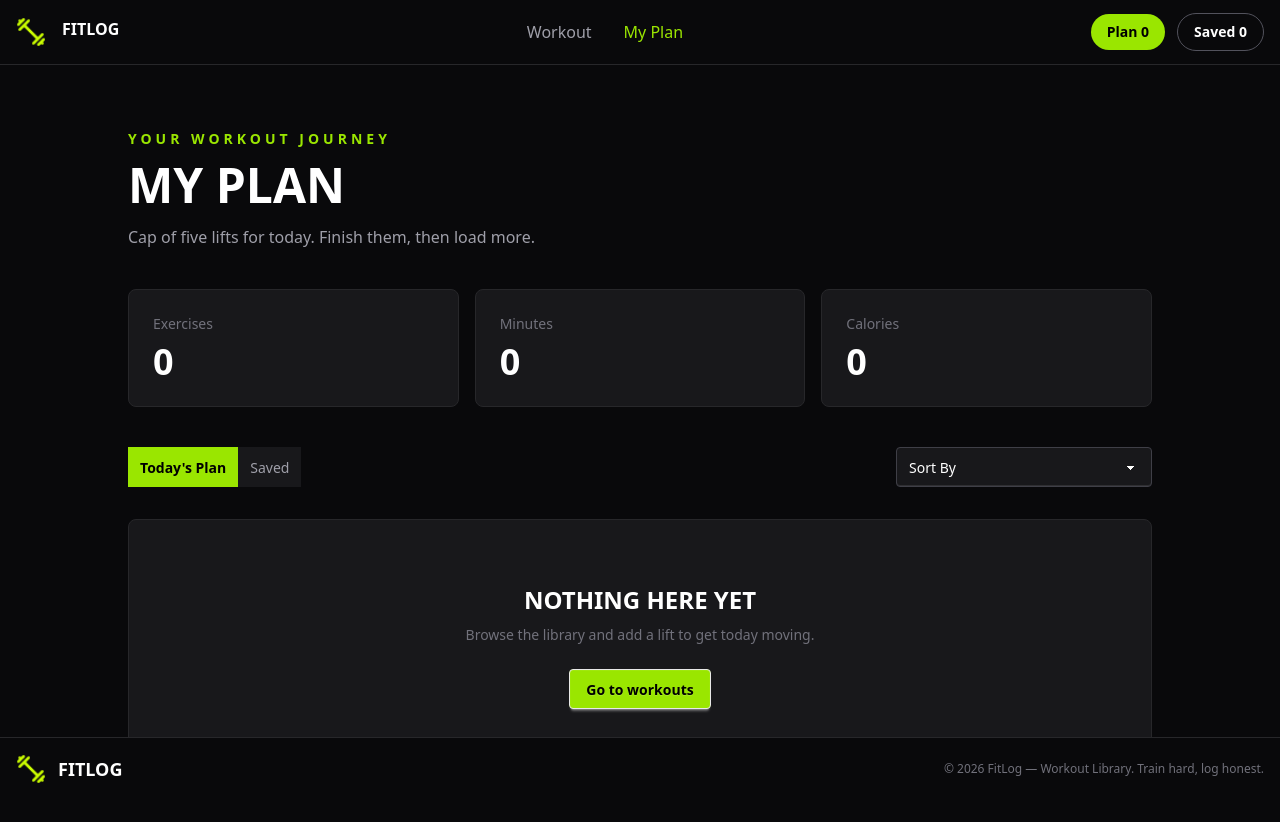
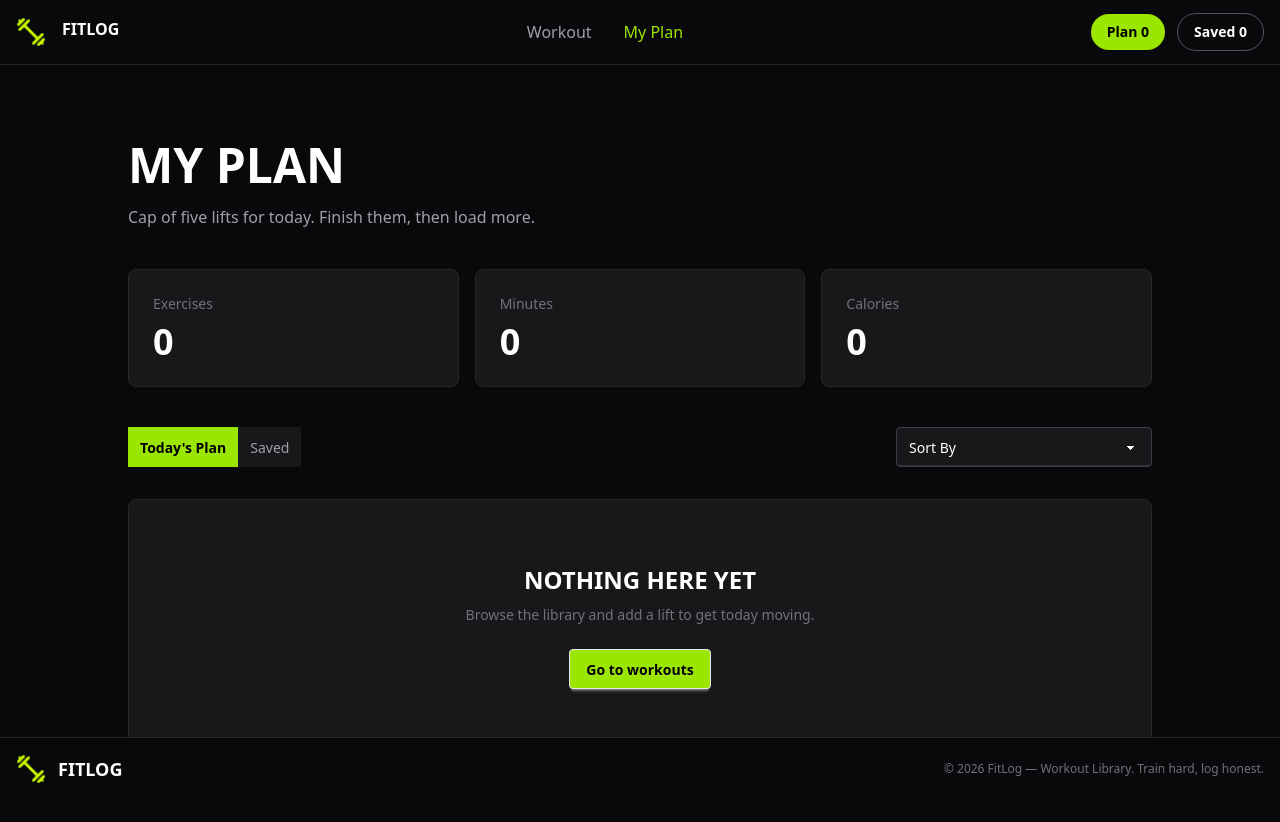
Before and after one commit to MahabubMabba/6th-Assignment, a Next.js app: page /my-plan in a window 1280 px wide. Shown: the top 822 px of the page. Built offline with nearby package versions, Linux system fonts and the light colour scheme.

Commit message:
final push

```diff
--- a/src/app/my-plan/page.tsx
+++ b/src/app/my-plan/page.tsx
@@ -95,12 +95,8 @@ const MyPlanPage = () => {
   return (
     <main className="min-h-screen bg-zinc-950 px-4 py-12 text-white md:py-16">
       <div className="container mx-auto max-w-5xl">
-        {/* Header */}
+
         <section className="mb-10">
-          <p className="text-sm font-bold uppercase tracking-[4px] text-lime-400">
-            YOUR WORKOUT JOURNEY
-          </p>
-
           <h1 className="mt-3 text-4xl font-extrabold md:text-5xl">
             MY PLAN
           </h1>
@@ -111,7 +107,6 @@ const MyPlanPage = () => {
           </p>
         </section>
 
-        {/* Metrics */}
         <section className="mb-10 grid gap-4 sm:grid-cols-3">
           <div className="card border border-zinc-800 bg-zinc-900">
             <div className="card-body">
@@ -150,7 +145,7 @@ const MyPlanPage = () => {
           </div>
         </section>
 
-        {/* Tabs + Sort */}
+
         <section className="mb-8 flex flex-col gap-4 sm:flex-row sm:items-center sm:justify-between">
           <div
             role="tablist"
@@ -215,7 +210,7 @@ const MyPlanPage = () => {
           </select>
         </section>
 
-        {/* Empty State */}
+
         {sortedWorkouts.length === 0 ? (
           <div className="card border border-zinc-800 bg-zinc-900">
             <div className="card-body items-center py-16 text-center">
@@ -239,7 +234,7 @@ const MyPlanPage = () => {
             </div>
           </div>
         ) : (
-          /* Workout Cards */
+
           <div className="space-y-5">
             {sortedWorkouts.map((workout) => {
               const isDone = completedWorkouts.includes(
@@ -255,7 +250,7 @@ const MyPlanPage = () => {
                       : "border-zinc-800"
                   }`}
                 >
-                  {/* Image */}
+
                   <figure className="md:w-64 md:shrink-0">
                     <Image
                       src={workout.image}
@@ -266,7 +261,7 @@ const MyPlanPage = () => {
                     />
                   </figure>
 
-                  {/* Content */}
+
                   <div className="card-body">
                     <div className="flex items-start justify-between gap-4">
                       <div>
@@ -288,7 +283,7 @@ const MyPlanPage = () => {
                       </span>
                     </div>
 
-                    {/* Stats */}
+
                     <div className="mt-5 flex flex-wrap gap-3">
                       <div className="badge h-auto border-zinc-700 bg-zinc-950 px-4 py-3 text-white">
                         {workout.duration} min
@@ -303,7 +298,7 @@ const MyPlanPage = () => {
                       </div>
                     </div>
 
-                    {/* Actions */}
+
                     <div className="card-actions mt-6 flex-wrap justify-end">
                       <Link
                         href={`/workout/${workout.id}`}
--- a/src/app/page.tsx
+++ b/src/app/page.tsx
@@ -11,7 +11,7 @@ const HomePage = async () => {
 
   return (
     <main>
-      {/* Hero */}
+
       <section className="bg-black text-white">
         <div className="container mx-auto grid items-center gap-10 px-4 py-16 md:grid-cols-2 md:py-20">
           <div>
@@ -34,11 +34,10 @@ const HomePage = async () => {
               className="btn mt-8 bg-lime-400 text-black hover:bg-lime-300"
             >
               BROWSE WORKOUTS
-              <span className="text-lg">↓</span>
             </Link>
           </div>
 
-          {/* Banner */}
+
           <div className="flex justify-center md:justify-end">
             <Image
               src={banner}
@@ -52,7 +51,7 @@ const HomePage = async () => {
         </div>
       </section>
 
-      {/* Library */}
+
       <section
         id="library"
         className="container mx-auto px-4 py-16 md:py-20"
@@ -71,7 +70,7 @@ const HomePage = async () => {
           </p>
         </div>
 
-        {/* Responsive Grid */}
+
         <div className="grid grid-cols-1 gap-6 sm:grid-cols-2 lg:grid-cols-3">
           {workouts.map((workout) => (
             <LibraryCard
--- a/src/app/workout/[id]/page.tsx
+++ b/src/app/workout/[id]/page.tsx
@@ -45,37 +45,36 @@ const WorkoutDetailsPage = async ({
       <div className="container mx-auto max-w-6xl">
         <div className="grid overflow-hidden rounded-3xl border border-zinc-800 bg-zinc-900 md:grid-cols-2">
 
-          {/* Image */}
-          <div className="min-h-[350px] md:min-h-full">
+
+          <div className="min-h-87.5 md:min-h-full">
             <Image
               src={workout.image}
               alt={workout.name}
               width={800}
               height={800}
               priority
-              className="h-full min-h-[350px] w-full object-cover"
+              className="h-full min-h-87.5 w-full object-cover"
             />
           </div>
 
-          {/* Details */}
           <div className="p-6 md:p-8 lg:p-10">
 
-            {/* Difficulty */}
+
             <span className="badge border-lime-400/30 bg-lime-400/10 px-4 py-3 font-bold text-lime-400">
               {workout.difficulty}
             </span>
 
-            {/* Title */}
+
             <h1 className="mt-5 text-3xl font-extrabold uppercase leading-tight md:text-4xl">
               {workout.name}
             </h1>
 
-            {/* Description */}
+
             <p className="mt-5 leading-7 text-zinc-400">
               {workout.description}
             </p>
 
-            {/* Muscle Groups */}
+
             <div className="mt-6 flex flex-wrap gap-2">
               {workout.muscleGroups.map((muscle) => (
                 <span
@@ -87,7 +86,7 @@ const WorkoutDetailsPage = async ({
               ))}
             </div>
 
-            {/* Key Specs */}
+
             <div className="mt-8 grid grid-cols-2 gap-3 sm:grid-cols-3">
 
               <div className="rounded-xl border border-zinc-800 bg-zinc-950 p-4">
@@ -180,7 +179,6 @@ const WorkoutDetailsPage = async ({
               </ol>
             </div>
 
-            {/* Actions */}
             <WorkoutActions workout={workout} />
           </div>
         </div>
```
Also changed, not shown: src/components/LibraryCard.tsx (+8 -9 lines), src/components/Navbar.tsx (+5 -5 lines), src/context/PlanProvider.tsx (+4 -5 lines).
